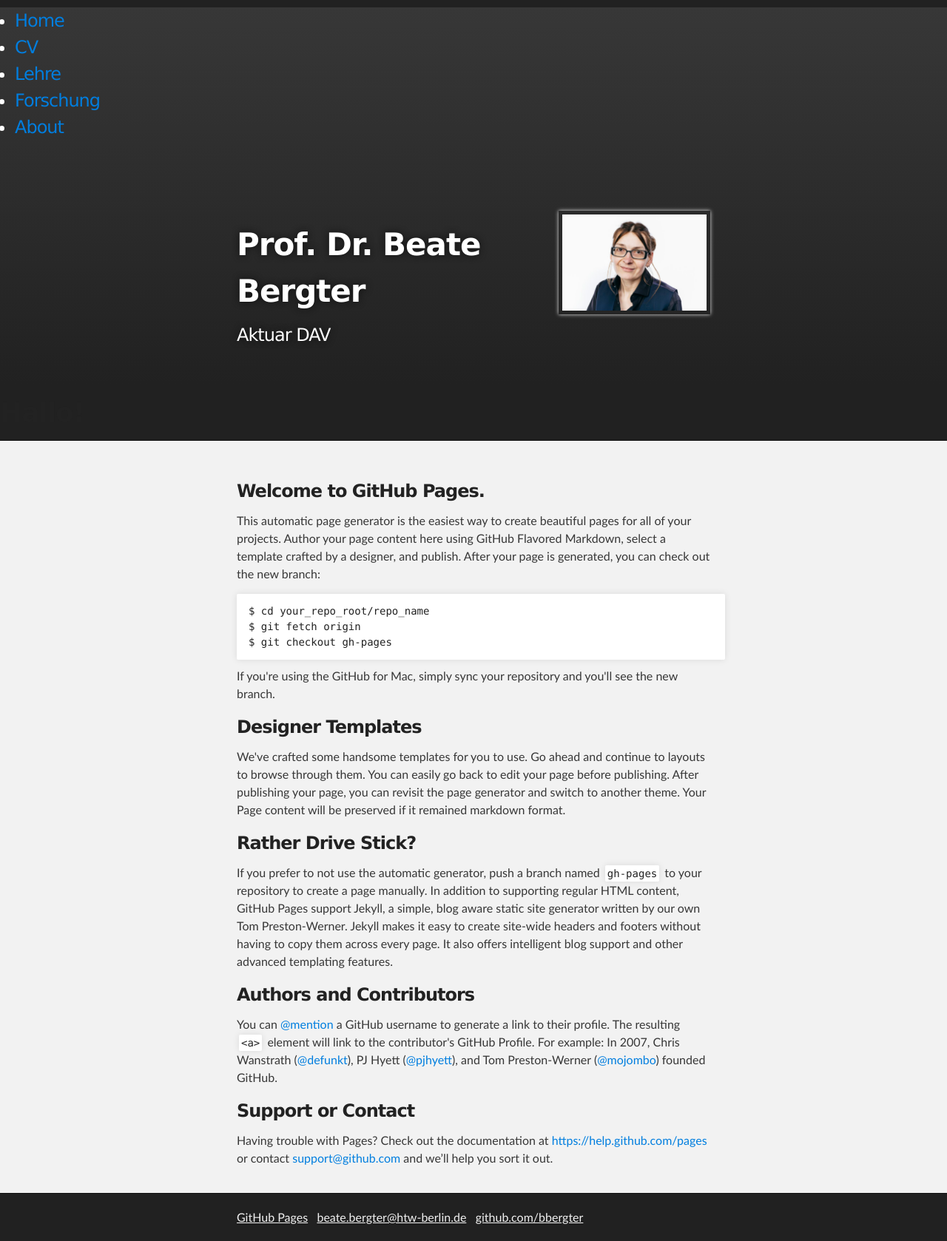
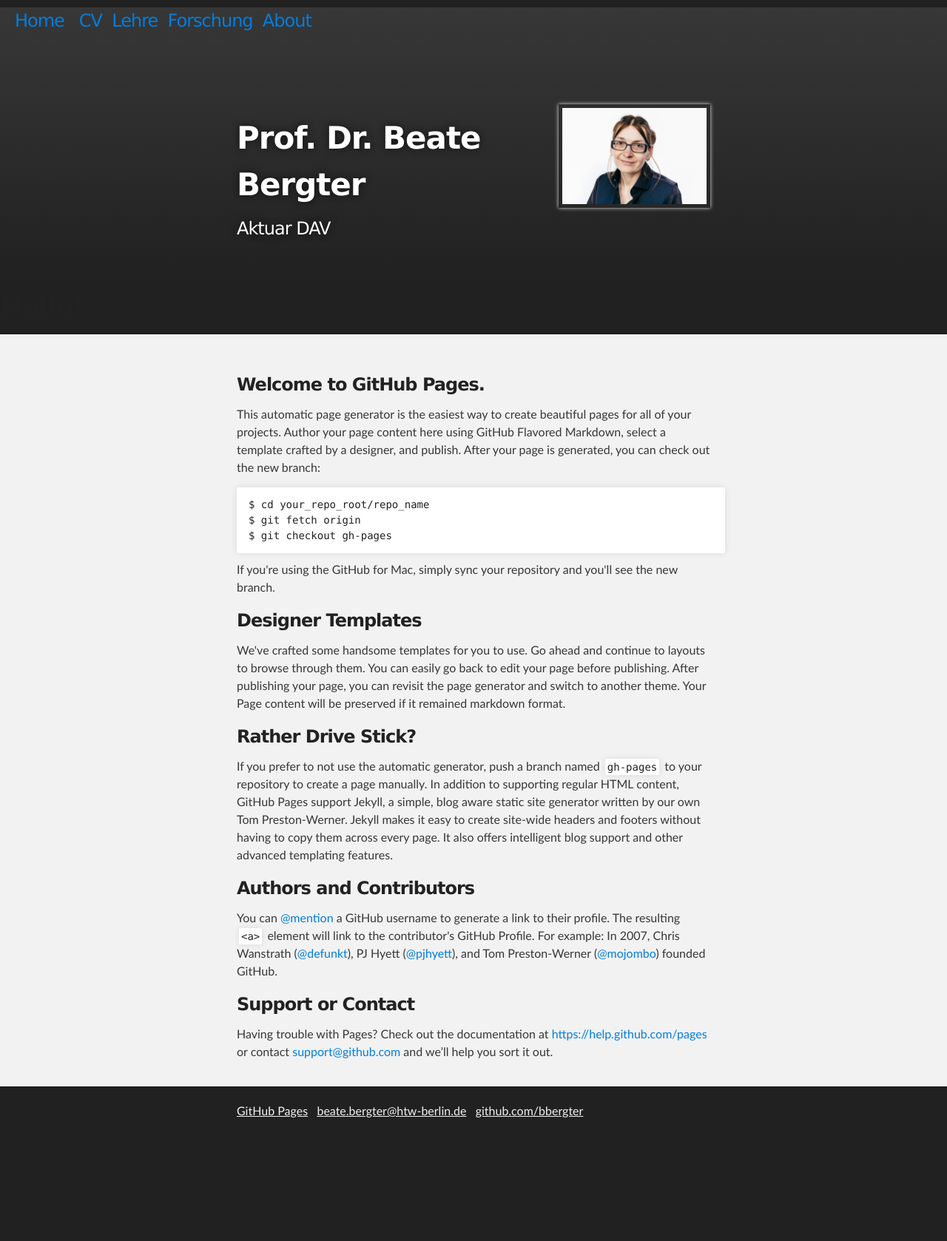
Before and after one commit to bbergter/bbergter, a Jekyll site: the page index.html, which Jekyll copies as it is, in a window 1280 px wide. Shown: the whole page at 74% size. Built offline with Jekyll 4.4.1, drawn with Linux system fonts in a browser that asks for light colours; after the commit the page ends 1534 px from its top, so only the background shows below that.

```diff
--- a/index.html
+++ b/index.html
@@ -29,12 +29,11 @@
 
       <h2 id="project_tagline"> <nav>
     		<ul class="nav nav-pills pull-right">
-        		<li><a href="/">Home</a> &nbsp	</li>
-        		<li><a href="/cv">CV</a>&nbsp	</li>
-        		<li><a href="/lehre">Lehre</a>&nbsp	</li>
-        		<li><a href="/forschung">Forschung</a>&nbsp	</li>
-        		<li>	<a href="/about">About</a>	</li>
-        </ul>
+        		<a href="/">Home</a> &nbsp
+        		<a href="/cv">CV</a>&nbsp
+        		<a href="/lehre">Lehre</a>&nbsp
+        		<a href="/forschung">Forschung</a>&nbsp
+        		<a href="/about">About</a>
        	</nav> </h2>
 
 
```
